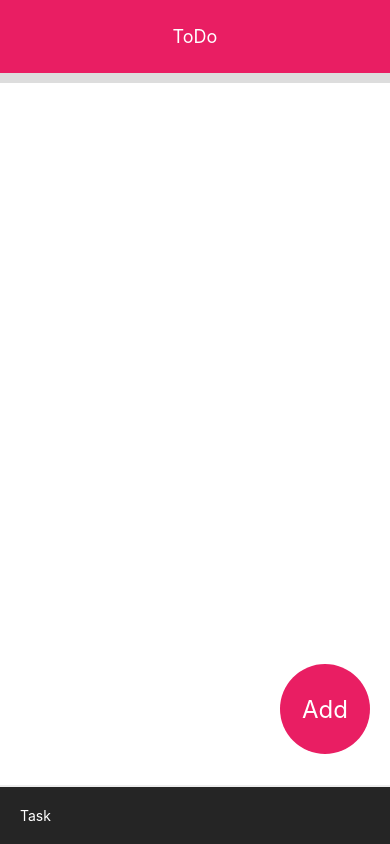
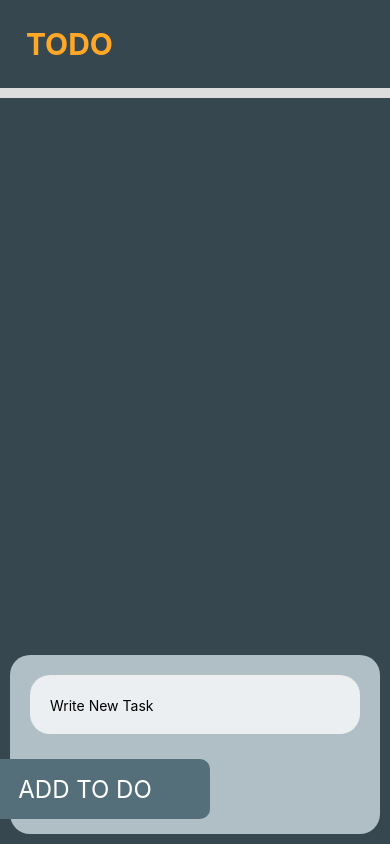
Before and after one commit to Hkc1673/React-Native-toDoList, a React Native app: screen / in a window 390 px wide. Built offline with nearby package versions, Linux system fonts and the light colour scheme.

Commit message:
Modified Main.js

```diff
--- a/src/Main.js
+++ b/src/Main.js
@@ -8,7 +8,7 @@ import {
   TextInput,
   TouchableOpacity,
 } from 'react-native';
-import Note from "./note";
+import Note from "./Note";
 
 
 
@@ -19,21 +19,29 @@ export default class Main extends React.Component  {
 
       this.state = {
         noteArray:[],
-        noteText:""
+        noteText:"",
+        // counter:0,
       }
     }
+
+    // myFunction() {
+    //   let myVariable = 0;
+
+    //   myVariable++;
+    // }
 
     render(){
 
         let notes = this.state.noteArray.map((val,key)=>{
-          return <Note key={key} keyval val={val}
+          return <Note key={key} keyval={key} val={val}
                   deleteMethod={()=> this.deleteNote(key)}/>
-        })
+        });
 
         return (
             <View style= {styles.container}>
               <View style={styles.header}>
-                <Text style={styles.headerText}>ToDo</Text>
+                <Text style={styles.headerText}>TODO</Text>
+                <Text style={{ fontSize: 50 }}>{this.state.counter}</Text>
               </View>
 
               <ScrollView style={styles.scrollContainer}>
@@ -45,36 +53,33 @@ export default class Main extends React.Component  {
                  style={styles.textInput}
                  onChangeText={(noteText)=> this.setState({noteText})}
                  value={this.state.noteText}
-                 placeholder="Task"
-                 placeholderTextColor="white"
+                 placeholder="Write New Task"
+                 placeholderTextColor="black"
                  underlineColorAndroid="transparent">
                 </TextInput>
               </View>
 
-                <TouchableOpacity style={styles.addButton}>
-                  <Text style={styles.addButtonText}>Add</Text>
+                <TouchableOpacity onPress={this.addNote.bind(this)}
+                style={styles.addButton}>
+                  <Text style={styles.addButtonText}>ADD TO DO</Text>
                 </TouchableOpacity>
 
             </View>
           );
     }
-    addtask() {
+    addNote() {
       if (this.state.noteText) {
-        var date = new Date();
 
         this.state.noteArray.push({
-          "date" : date.getFullYear()+
-          "/" +(date.getMonth() + 1)+
-          "/" + date.getDate(),
           "note":this.state.noteText
         });
 
         this.setState({noteArray: this.state.noteArray});
-        this.setState({noteText: this.state.noteText});
+        this.setState({noteText: ""});
       }
     }
 
-    deleteNote(){
+    deleteNote(key){
         this.state.noteArray.splice(key,1);
         this.setState({noteArray: this.state.noteArray});
     }
@@ -88,20 +93,20 @@ const styles = StyleSheet.create({
     flex: 1,
   },
   header: {
-    backgroundColor: '#E91E63',
-    alignItems: 'center',
+    backgroundColor: '#37474F',
     justifyContent: 'center',
     borderBottomWidth: 10,
     borderBottomColor: '#ddd',
   },
   headerText: {
-    color: 'white',
-    fontSize: 18,
+    color: '#FFA726',
+    fontWeight:"bold",
+    fontSize: 30,
     padding: 26,
   },
   scrollContainer: {
     flex: 1,
-    marginBottom: 100,
+    backgroundColor: "#37474F",
   },
   footer: {
     position: 'absolute',
@@ -109,24 +114,31 @@ const styles = StyleSheet.create({
     left: 0,
     right: 0,
     zIndex: 10,
+    backgroundColor: "#B0BEC5",
+    margin:10,
+    borderRadius: 20,
+
   },
   textInput: {
     alignSelf: 'stretch',
-    color: '#fff',
+    color: 'black',
     padding: 20,
-    backgroundColor: '#252525',
+    backgroundColor: '#ECEFF1',
     borderTopWidth: 2,
     borderTopColor: '#ededed',
+    borderRadius: 20,
+    margin: 20,
+    marginBottom: 100,
   },
   addButton: {
     position: 'absolute',
     zIndex: 11,
-    right: 20,
-    bottom: 90,
-    backgroundColor: '#E91E63',
-    width: 90,
-    height: 90,
-    borderRadius: 50,
+    right: 180,
+    bottom: 25,
+    backgroundColor: '#546E7A',
+    width: 250,
+    height: 60,
+    borderRadius: 10,
     alignItems: 'center',
     justifyContent: 'center',
     elevation: 8,
```
